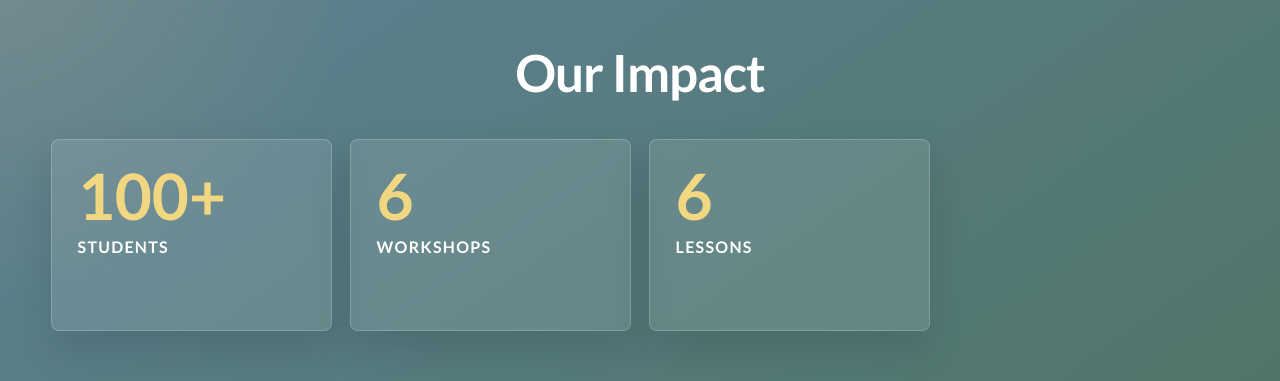
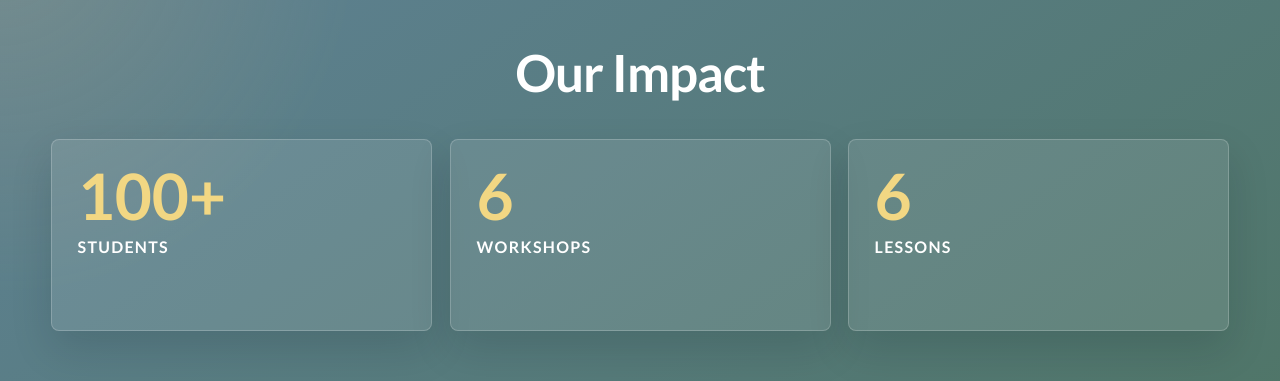
Before and after one commit to JLA30000/Earth_and_Beyond, a React (Vite) app: page / in a window 1280 px wide. Shown: the part 1160-1541 px from the top of the page. Built offline with nearby package versions, Linux system fonts and the light colour scheme.

Commit message:
center numbers

```diff
--- a/src/index.css
+++ b/src/index.css
@@ -740,7 +740,7 @@
 
 .impact-grid {
   display: grid;
-  grid-template-columns: repeat(4, minmax(0, 1fr));
+  grid-template-columns: repeat(3, minmax(0, 1fr));
   gap: 1.1rem;
 }
 
@@ -1263,7 +1263,7 @@
   }
 
   .impact-grid {
-    grid-template-columns: repeat(2, minmax(0, 1fr));
+    grid-template-columns: repeat(3, minmax(0, 1fr));
   }
 
   .home-header__topbar,
```
